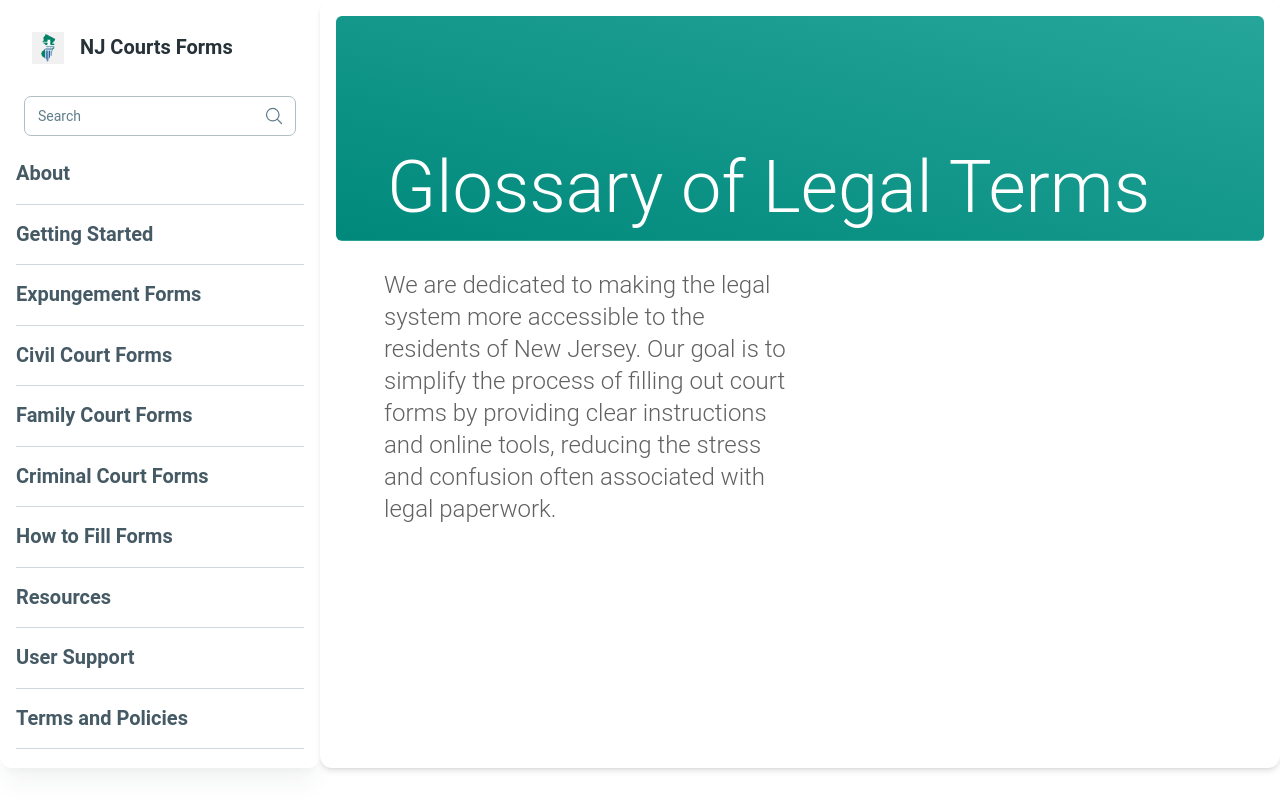
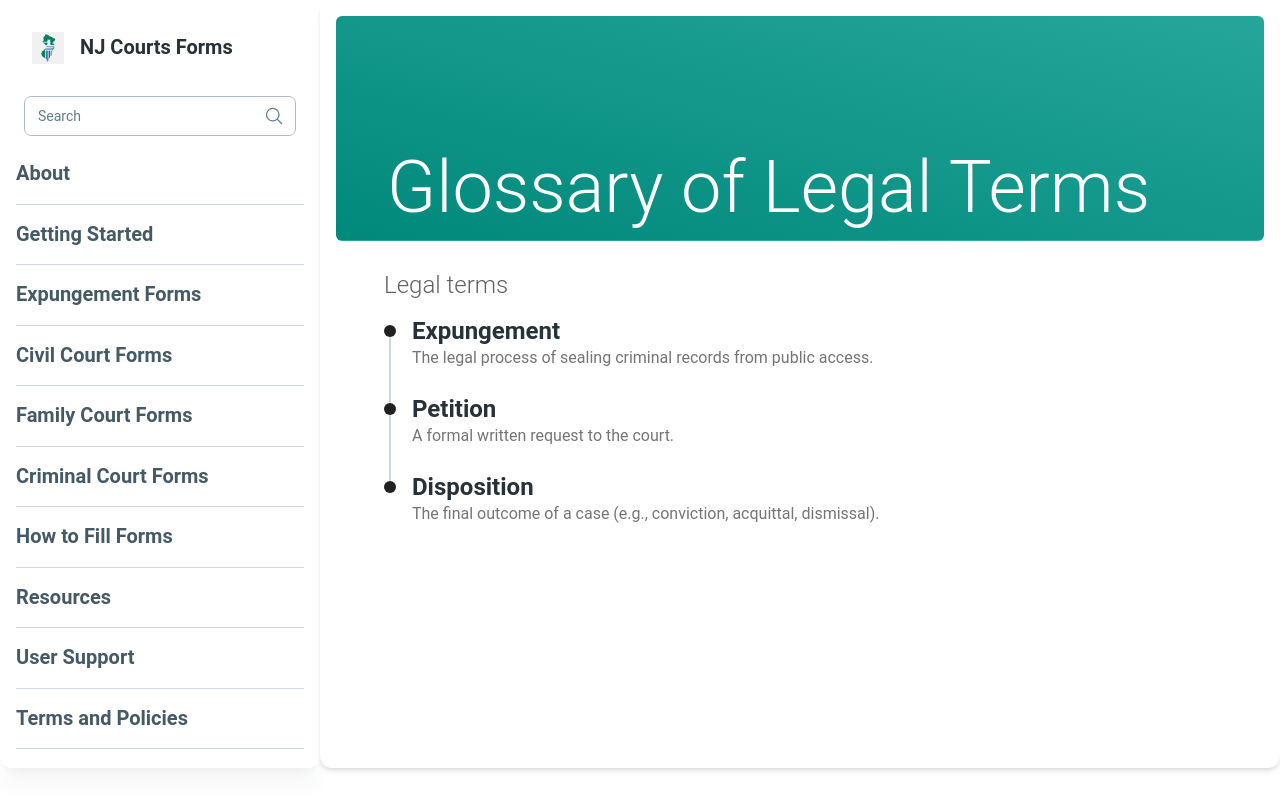
Before and after one commit to tabrezdn1/nj-courts-fe, a React (Vite) app: page /resources/glossary-of-legal-terms in a window 1280 px wide. Built offline with nearby package versions, Linux system fonts and the light colour scheme.

Commit message:
Add resources pages

```diff
--- a/src/pages/resources/CourtLocationsAndContact.jsx
+++ b/src/pages/resources/CourtLocationsAndContact.jsx
@@ -1,21 +1,33 @@
 import { Card, CardBody, Typography } from "@material-tailwind/react";
 
 import Heading from "../../components/Heading";
+import PointsList from "../../components/PointsList";
 
 const CourtLocationsAndContact = () => {
   const heading = "Court Locations and Contact";
+  const listPoints = [
+    {
+      title: "Find a Court",
+      description: "Addresses and contact information for courts in each New Jersey county.",
+    },
+    {
+      title: "Operating Hours",
+      description: "Standard hours and holiday schedules.",
+    },
+    {
+      title: "Accessibility Services",
+      description: "Information on services for individuals with disabilities.",
+    },
+  ];
   return (
     <>
       <Card className="w-full h-[calc(100vh-2rem)] overflow-y-auto">
         <Heading heading={heading} />
         <CardBody className="font-normal px-[64px]">
           <Typography color="gray" className="py-1 w-1/2 text-2xl">
-            We are dedicated to making the legal system more accessible to the
-            residents of New Jersey. Our goal is to simplify the process of
-            filling out court forms by providing clear instructions and online
-            tools, reducing the stress and confusion often associated with legal
-            paperwork.
+            Contact Court:
           </Typography>
+          <PointsList listPoints={listPoints} />
         </CardBody>
       </Card>
     </>
--- a/src/pages/resources/GlossaryOfLegalTerms.jsx
+++ b/src/pages/resources/GlossaryOfLegalTerms.jsx
@@ -1,21 +1,33 @@
 import { Card, CardBody, Typography } from "@material-tailwind/react";
 
 import Heading from "../../components/Heading";
+import PointsList from "../../components/PointsList";
 
 const GlossaryOfLegalTerms = () => {
   const heading = "Glossary of Legal Terms";
+  const listPoints = [
+    {
+      title: "Expungement",
+      description: "The legal process of sealing criminal records from public access.",
+    },
+    {
+      title: "Petition",
+      description: "A formal written request to the court.",
+    },
+    {
+      title: "Disposition",
+      description: "The final outcome of a case (e.g., conviction, acquittal, dismissal).",
+    },
+  ];
   return (
     <>
       <Card className="w-full h-[calc(100vh-2rem)] overflow-y-auto">
         <Heading heading={heading} />
         <CardBody className="font-normal px-[64px]">
           <Typography color="gray" className="py-1 w-1/2 text-2xl">
-            We are dedicated to making the legal system more accessible to the
-            residents of New Jersey. Our goal is to simplify the process of
-            filling out court forms by providing clear instructions and online
-            tools, reducing the stress and confusion often associated with legal
-            paperwork.
+            Legal terms
           </Typography>
+          <PointsList listPoints={listPoints} />
         </CardBody>
       </Card>
     </>
--- a/src/pages/resources/LegalAidServices.jsx
+++ b/src/pages/resources/LegalAidServices.jsx
@@ -1,21 +1,33 @@
 import { Card, CardBody, Typography } from "@material-tailwind/react";
 
 import Heading from "../../components/Heading";
+import PointsList from "../../components/PointsList";
 
 const LegalAidServices = () => {
   const heading = "Legal Aid Services";
+  const listPoints = [
+    {
+      title: "Pro Bono Programs",
+      description: "Organizations offering free or reduced-cost legal assistance.",
+    },
+    {
+      title: "Legal Clinics",
+      description: "Community resources providing legal advice and assistance.",
+    },
+    {
+      title: "Lawyer Referral Services",
+      description: "Help in finding an attorney suited to your needs.",
+    },
+  ];
   return (
     <>
       <Card className="w-full h-[calc(100vh-2rem)] overflow-y-auto">
         <Heading heading={heading} />
         <CardBody className="font-normal px-[64px]">
           <Typography color="gray" className="py-1 w-1/2 text-2xl">
-            We are dedicated to making the legal system more accessible to the
-            residents of New Jersey. Our goal is to simplify the process of
-            filling out court forms by providing clear instructions and online
-            tools, reducing the stress and confusion often associated with legal
-            paperwork.
+            These are few known legal aid services:
           </Typography>
+          <PointsList listPoints={listPoints} />
         </CardBody>
       </Card>
     </>
```
